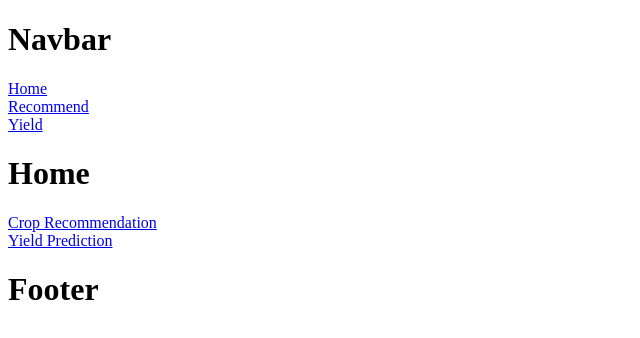
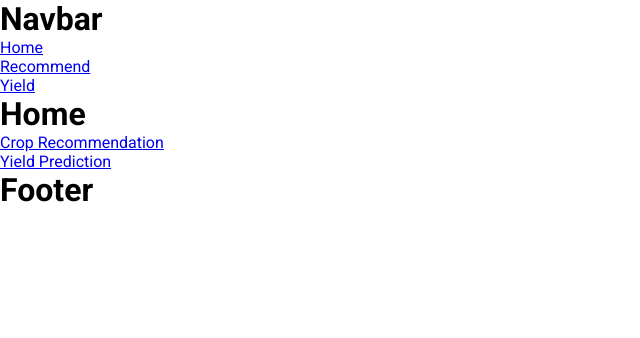
Before and after one commit to nikhilsourav/cropify-client, a React (Create React App) app: page / in a window 1280 px wide. Shown: the top 338 px of the page, without its empty margins (0-640 px from the left). Built offline with nearby package versions, Linux system fonts and the light colour scheme.

Commit message:
installed material ui and icons, added roboto font

```diff
--- a/package.json
+++ b/package.json
@@ -3,6 +3,10 @@
   "version": "0.1.0",
   "private": true,
   "dependencies": {
+    "@emotion/react": "^11.9.0",
+    "@emotion/styled": "^11.8.1",
+    "@mui/icons-material": "^5.6.2",
+    "@mui/material": "^5.6.2",
     "@testing-library/jest-dom": "^5.16.4",
     "@testing-library/react": "^13.1.1",
     "@testing-library/user-event": "^13.5.0",
--- a/public/index.html
+++ b/public/index.html
@@ -7,6 +7,7 @@
   <meta name="theme-color" content="#000000" />
   <meta name="description" content="Cropify - An app that provied information related to crops" />
   <link rel="icon" href="leaf-icon.png" type="image/icon">
+  <link rel="stylesheet" href="https://fonts.googleapis.com/css?family=Roboto:300,400,500,700&display=swap" />
   <title>Cropify</title>
 </head>
 
--- /dev/null
+++ b/src/index.css
@@ -0,0 +1,14 @@
+* {
+  padding: 0;
+  margin: 0;
+  box-sizing: border-box;
+}
+
+html {
+  scroll-behavior: smooth;
+  height: 100vh;
+}
+
+body {
+  font-family: 'Roboto', Arial, Helvetica, sans-serif;
+}
--- a/src/index.js
+++ b/src/index.js
@@ -1,6 +1,7 @@
 import React from 'react';
 import ReactDOM from 'react-dom/client';
 import App from './App/App';
+import './index.css'
 
 const root = ReactDOM.createRoot(document.getElementById('root'));
 
```
Also changed, not shown: 1 other file (tests, documents, lock files or other folders).
